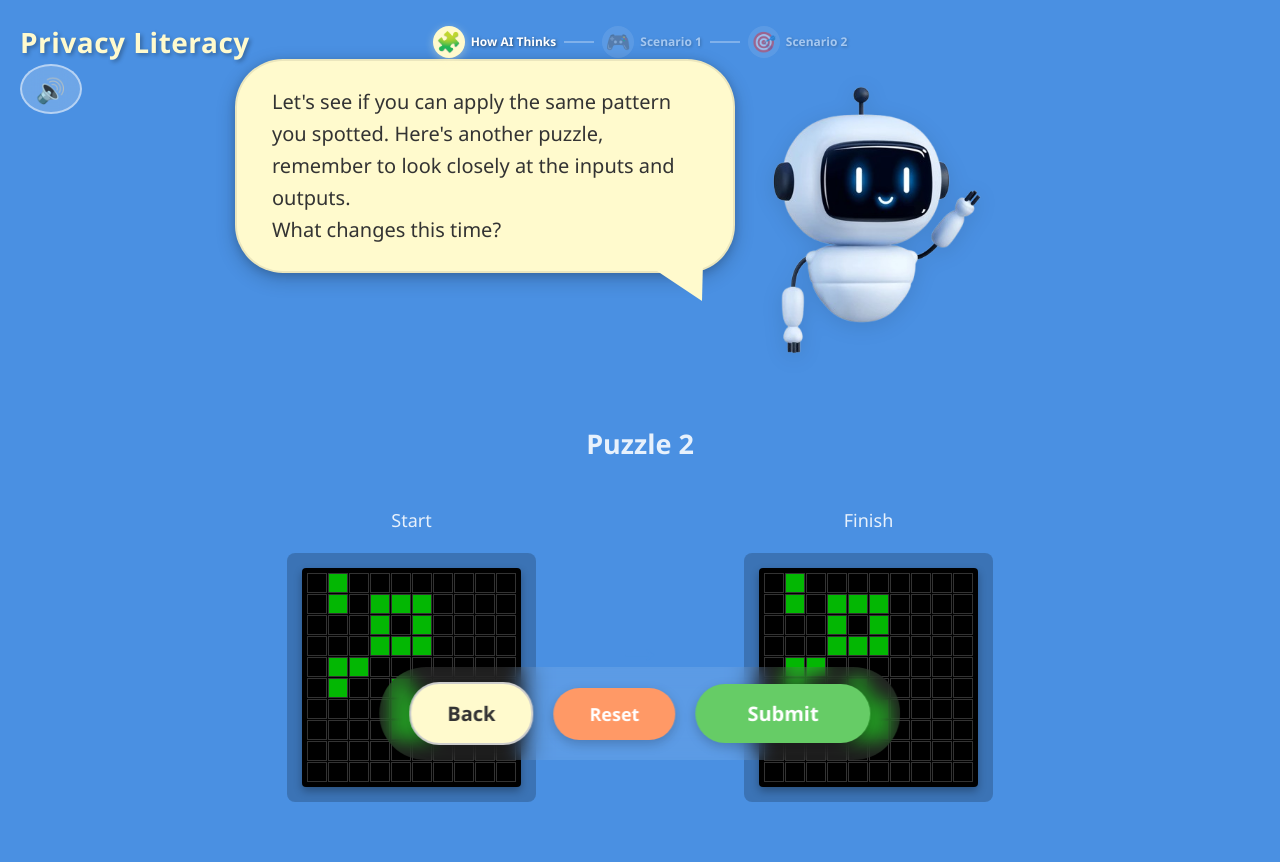
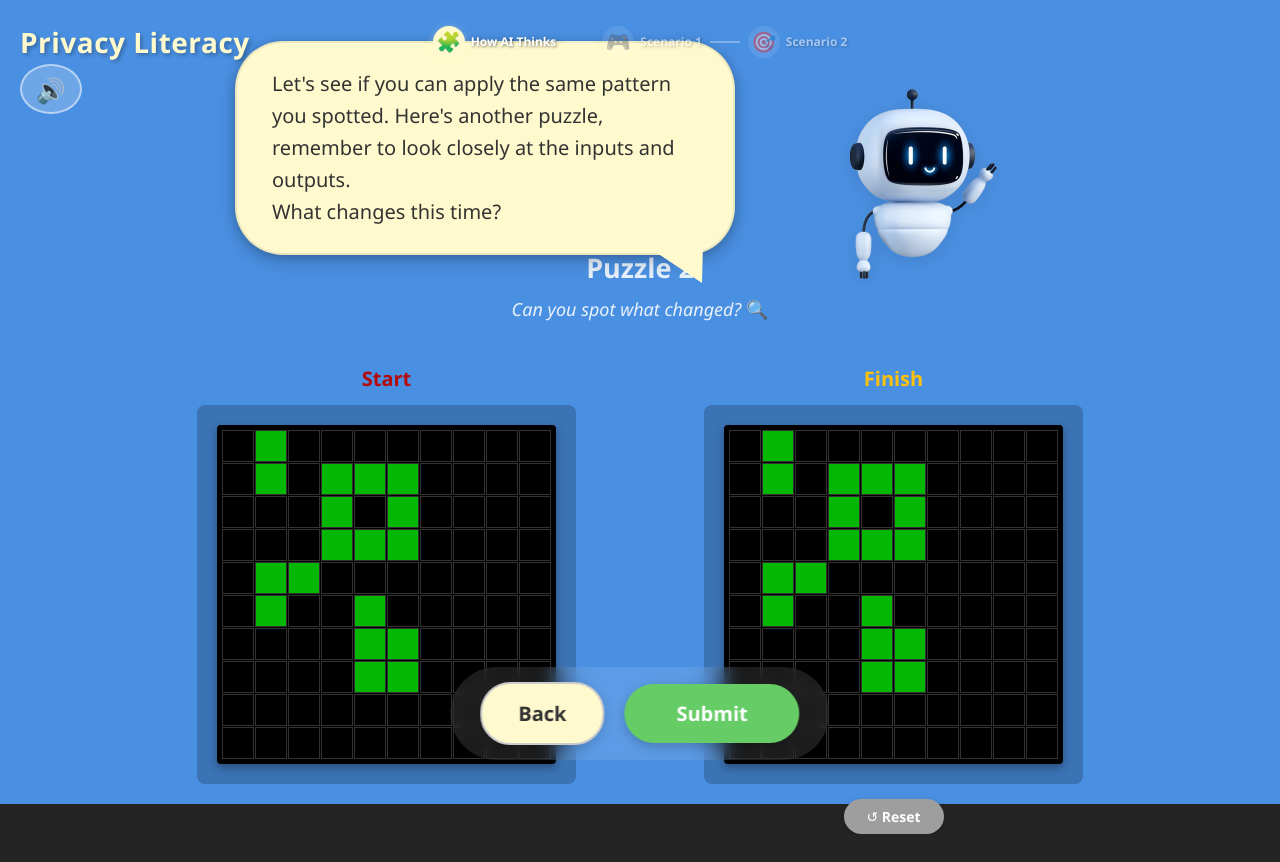
Before and after one commit to nsoniuic/AI-Privacy-Literacy-Fall-2025, a React (Vite) app: page /puzzle/second in a window 1280 px wide. After the commit the page ends 834 px from the top, so only its background shows below. Built offline with nearby package versions, Linux system fonts and the light colour scheme.

Commit message:
finish restyling of first puzzle

```diff
--- a/src/App.css
+++ b/src/App.css
@@ -2,7 +2,6 @@
   font-family: 'Segoe UI', 'Roboto', 'Helvetica Neue', Arial, sans-serif;
   margin: 0;
   background-color: #4A90E2;
-  padding: 40px 20px;
   text-align: center;
   min-height: 100vh;
   display: flex;
--- a/src/components/puzzles/PuzzleInteractive.jsx
+++ b/src/components/puzzles/PuzzleInteractive.jsx
@@ -58,10 +58,11 @@ export default function PuzzleInteractive({ onSubmitResult, onBack, puzzleConfig
     <>
       <div className="puzzle-interactive-container">
         <h2 className="puzzle-title">Puzzle {puzzleNumber}</h2>
+        <p className="puzzle-subtitle">Can you spot what changed? 🔍</p>
 
         <div className="puzzle-grid-row">
           <div className="puzzle-side">
-            <p className="label">Start</p>
+            <p className="label label-start">Start</p>
             <div className="puzzle-outside-container">
               <PuzzleGrid grid={staticGrid} getCellColor={getCellColor} interactive={false} />
             </div>
@@ -70,10 +71,13 @@ export default function PuzzleInteractive({ onSubmitResult, onBack, puzzleConfig
           <div className="arrow-large">→</div>
 
           <div className="puzzle-side">
-            <p className="label">Finish</p>
+            <p className="label label-finish">Finish</p>
             <div className="puzzle-outside-container">
               <PuzzleGrid grid={grid} getCellColor={getCellColor} onCellClick={handleCellClick} interactive={true} />
             </div>
+            {showButtons && (
+              <button className="reset-button" onClick={handleReset}>↺ Reset</button>
+            )}
           </div>
         </div>
       </div>
@@ -83,7 +87,6 @@ export default function PuzzleInteractive({ onSubmitResult, onBack, puzzleConfig
           <button className="back-button" onClick={onBack}>
             Back
           </button>
-          <button className="reset-button" onClick={handleReset}>Reset</button>
           <button className="continue-button" onClick={handleSubmit}>Submit</button>
         </div>
       )}
--- a/src/pages/puzzles/FirstPuzzle.jsx
+++ b/src/pages/puzzles/FirstPuzzle.jsx
@@ -48,7 +48,7 @@ export default function FirstPuzzle() {
         if (attemptCount === 1) {
           return "Not quite. Let's try again! Make sure to think about the pattern of the yellow boxes.";
         }
-        return "Now that you've seen the examples, it's your turn to give it a try! Use what you learned from the Start and Finish patterns to solve this puzzle.\nCan you figure out what rule connects them?";
+        return "Now it’s your turn! Use the rules you noticed in the earlier examples to solve this new puzzle. Click the blocks that should turn yellow to complete the Finish picture.";
 
       case 'explanation':
         const explanations = [
@@ -183,7 +183,11 @@ export default function FirstPuzzle() {
       <div className="puzzle-content">
         {/* Dialog box positioned at top left */}
         <div className="dialog-box-top">
-          <p className="dialog-text">{displayedText}</p>
+          <p className="dialog-text" dangerouslySetInnerHTML={{
+            __html: displayedText
+              .replace(/Start/g, '<span style="color: #b50a0a; font-weight: bold;">Start</span>')
+              .replace(/Finish/g, '<span style="color: #FFC107; font-weight: bold;">Finish</span>')
+          }} />
         </div>
 
         {/* Robot image on the right side */}
--- a/src/styles/pages/InitialGreeting.css
+++ b/src/styles/pages/InitialGreeting.css
@@ -11,6 +11,7 @@
   gap: 20px;
   position: relative;
   min-height: 60vh;
+  margin-top: 3%;
 }
 
 /* Dialog box at top left */
--- a/src/styles/puzzles/PuzzleInteractive.css
+++ b/src/styles/puzzles/PuzzleInteractive.css
@@ -3,13 +3,25 @@
   flex-direction: column;
   align-items: center;
   width: 100%;
+  margin-top: -80px;
+}
+
+.puzzle-title {
+  margin-bottom: 5px;
+}
+
+.puzzle-subtitle {
+  font-size: 18px;
+  margin-top: 0;
+  margin-bottom: 20px;
+  font-style: italic;
 }
 
 .puzzle-grid-row {
   display: flex;
-  align-items: center;
+  align-items: flex-start;
   justify-content: center;
-  gap: 80px;
+  gap: 40px;
   margin-bottom: 20px;
 }
 
@@ -17,6 +29,7 @@
   display: flex;
   flex-direction: column;
   align-items: center;
+  position: relative;
 }
 
 .grid-interactive {
@@ -35,8 +48,8 @@
 }
 
 .grid-cell {
-  width: 20px;
-  height: 20px;
+  width: 32px;
+  height: 32px;
   border: 0.5px solid #333;
   transition: opacity 0.2s;
 }
@@ -75,36 +88,53 @@
   font-size: 48px;
   color: black;
   font-weight: bold;
+  margin-top: 30px;
 }
 
-/* Reset button for puzzle - styled to fit with navigation buttons */
+/* Reset button for puzzle - positioned under Finish grid */
 .reset-button {
-  background-color: #ff9966;
+  background-color: #9E9E9E;
   color: white;
-  font-size: 18px;
+  font-size: 14px;
   font-weight: bold;
-  padding: 14px 36px;
-  border-radius: 30px;
+  padding: 8px 20px;
+  border-radius: 20px;
   border: none;
   cursor: pointer;
-  box-shadow: 0 4px 12px rgba(0, 0, 0, 0.2);
+  box-shadow: 0 2px 8px rgba(0, 0, 0, 0.15);
   transition: all 0.3s ease;
+  position: absolute;
+  bottom: -50px;
+  width: 100px;
 }
 
 .reset-button:hover {
-  background-color: #ff8855;
-  transform: translateY(-2px);
-  box-shadow: 0 6px 16px rgba(0, 0, 0, 0.3);
+  background-color: #757575;
+  transform: translateY(-1px);
+  box-shadow: 0 4px 12px rgba(0, 0, 0, 0.2);
 }
 
 .reset-button:active {
   transform: translateY(0);
-  box-shadow: 0 2px 8px rgba(0, 0, 0, 0.2);
+  box-shadow: 0 2px 6px rgba(0, 0, 0, 0.15);
 }
 
 .puzzle-outside-container {
   background-color: rgba(0, 0, 0, 0.2);
-  padding: 15px;
+  padding: 20px;
   border-radius: 8px;
-  max-width: 400px;
 }
+
+.label {
+  font-size: 20px;
+  font-weight: bold;
+  margin-bottom: 10px;
+}
+
+.label-start {
+  color: #b50a0a;
+}
+
+.label-finish {
+  color: #FFC107;
+}
--- a/src/styles/puzzles/Puzzles.css
+++ b/src/styles/puzzles/Puzzles.css
@@ -9,7 +9,8 @@
   justify-content: flex-start;
   gap: 20px;
   position: relative;
-  min-height: 45vh;
+  margin-top: 5%;
+  min-height: 30vh;
 }
 
 .puzzle-content .dialog-box-top {
@@ -50,8 +51,8 @@
 }
 
 .puzzle-robot-image {
-  max-width: 400px;
-  max-height: 500px;
+  max-width: 350px;
+  max-height: 400px;
   object-fit: contain;
   filter: drop-shadow(0 4px 10px rgba(0, 0, 0, 0.1));
 }
@@ -84,8 +85,8 @@
   }
 
   .puzzle-robot-image {
-    max-width: 350px;
-    max-height: 450px;
+    max-width: 250px;
+    max-height: 350px;
   }
 }
 
@@ -400,15 +401,15 @@
 .puzzle-large {
   background-color: white;
   border-radius: 32px;
-  padding: 20px 100px 20px 100px;
+  padding: 20px 100px;
   box-shadow: 0 12px 40px rgba(0, 0, 0, 0.15);
   width: 100%;
   max-width: 1200px;
 }
 
 .puzzle-large h3 {
-  font-size: 36px;
-  margin: 0 0 30px 0;
+  font-size: 32px;
+  margin: 0;
   color: #333;
   font-weight: bold;
   text-align: center;
@@ -417,32 +418,32 @@
 .puzzle-images-large {
   display: flex;
   align-items: center;
-  gap: 80px;
+  gap: 50px;
   justify-content: center;
 }
 
 .puzzle-image-container {
   display: flex;
   flex-direction: column;
-  gap: 15px;
+  gap: 10px;
   align-items: center;
 }
 
 .puzzle-image-container h4 {
-  font-size: 24px;
+  font-size: 20px;
   margin: 0;
   color: #666;
   font-weight: bold;
 }
 
 .puzzle-image-container img {
-  width: 300px;
-  height: 300px;
+  width: 250px;
+  height: 250px;
   object-fit: contain;
   border: 3px solid #ddd;
   border-radius: 16px;
   background-color: #f9f9f9;
-  padding: 15px;
+  padding: 10px;
   box-shadow: 0 4px 12px rgba(0, 0, 0, 0.1);
 }
 
@@ -450,15 +451,6 @@
   font-size: 48px;
   color: #4A90E2;
   font-weight: bold;
-}
-
-/* Puzzle Solve View */
-.puzzle-solve-view {
-  margin-top: 80px;
-}
-
-.explanation-view {
-  margin-top: 80px;
 }
 
 /* Responsive styles for new components */
```
